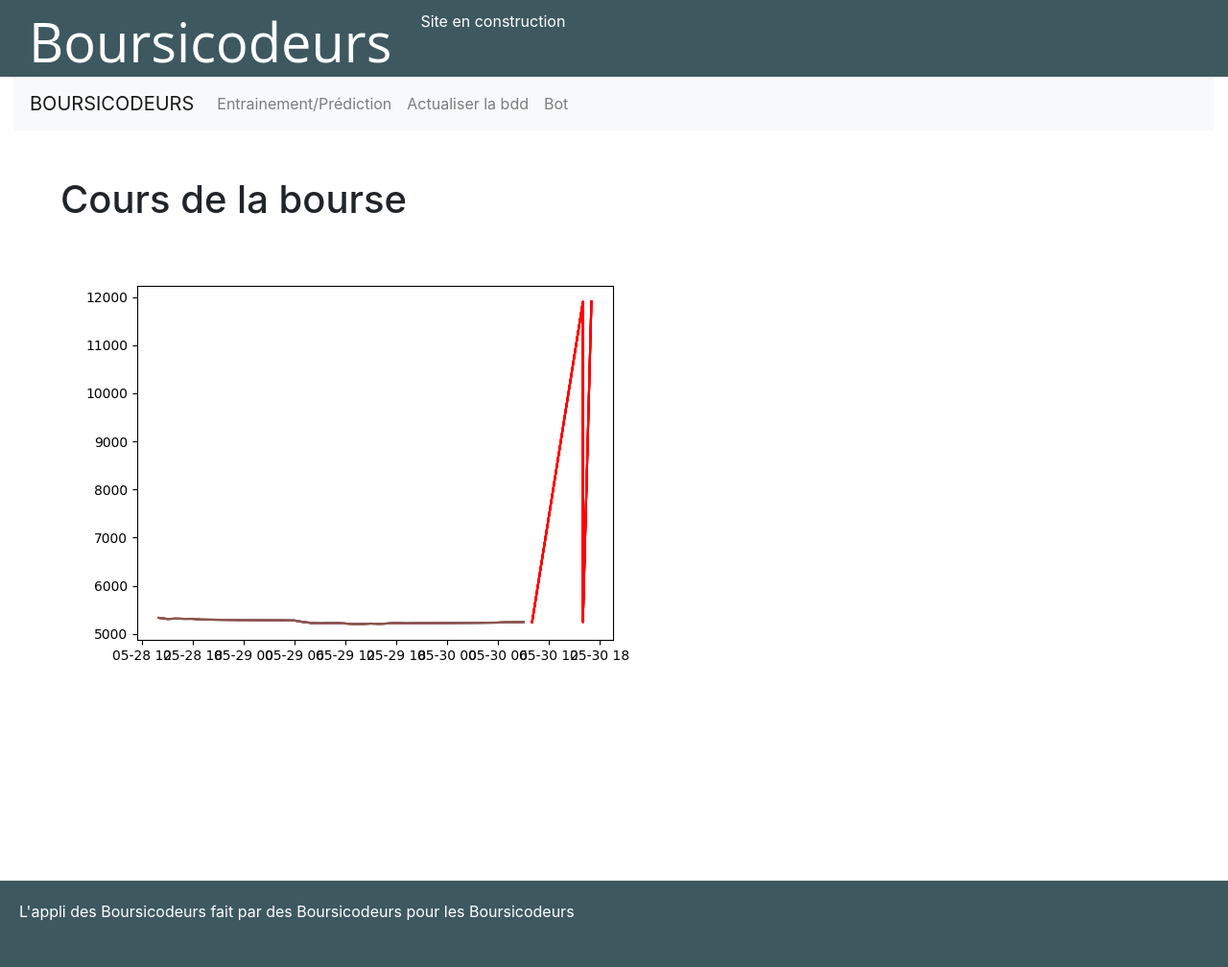
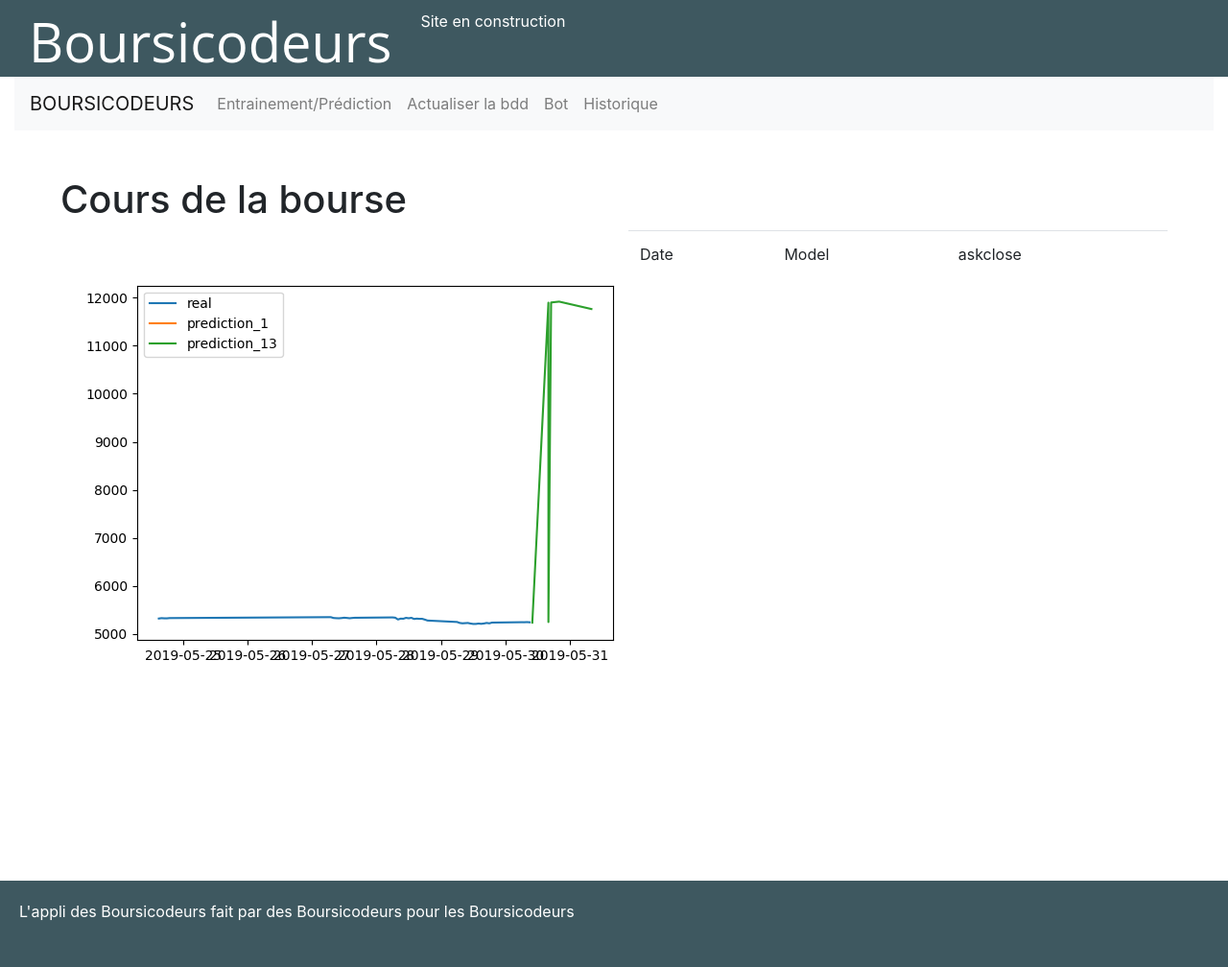
Before and after one commit to June-So/boursicodeurs, a Flask app: template app/templates/stock-history.html in a window 1280 px wide. Shown: the whole page at 96% size. Run offline with Flask 2, Linux system fonts and the light colour scheme; the template is opened without the code that fills it, so the values that code supplies are empty; parts of the project's set-up code (start-up, migrations or seed data) failed here and were passed over; some libraries are stand-ins or nearby versions.

Commit message:
graph stock history

```diff
--- a/app/templates/includes/navbar.html
+++ b/app/templates/includes/navbar.html
@@ -11,6 +11,9 @@
                     <li>
                       <a class="nav-link" href="{{ url_for('bot') }}">Bot</a>
                   </li>
+                    <li>
+                      <a class="nav-link" href="{{ url_for('stock_history') }}">Historique</a>
+                  </li>
             </ul>
   </div>
 
--- a/app/templates/index.html
+++ b/app/templates/index.html
@@ -1,6 +1,5 @@
 {% extends 'base.html' %}
 {% block body %}
-
 
     <div class="col-12">
       <h2 class="mb-2">Création de modèle</h2>
--- a/app/templates/stock-history.html
+++ b/app/templates/stock-history.html
@@ -2,9 +2,32 @@
 
 {% block body %}
     <h1>Cours de la bourse</h1>
-    <img  src="{{ url_for('static', filename='img/stock-history.png') }}"/>
+<div class="row">
+    <div class="col-6">
+         <img  src="{{ url_for('static', filename='img/stock-history.png') }}"/>
+    </div>
+    <div class="col-6">
+        <table class="table">
+            <thead class="thead-light">
+                <tr>
+                    <td>Date</td>
+                    <td>Model</td>
+                    <td>askclose</td>
+                </tr>
+            </thead>
+            {% for predict in predictions %}
+            <tr>
+                <td>{{ predict.date }} </td>
+                <td>{{ predict.train_history.id }} </td>
+                <td>{{ predict.askclose }} </td>
+            </tr>
+            {% endfor %}
+        </table>
+    </div>
+</div>
+
     <div id="dataviz_area"></div>
-<svg id="container"></svg>
+    <svg id="container"></svg>
 {% endblock %}
 
 {% block javascript %}
```
Also changed, not shown: app/views.py (+16 -8 lines), app/static/img/stock-history.png, app/templates/base.html (indentation only).
